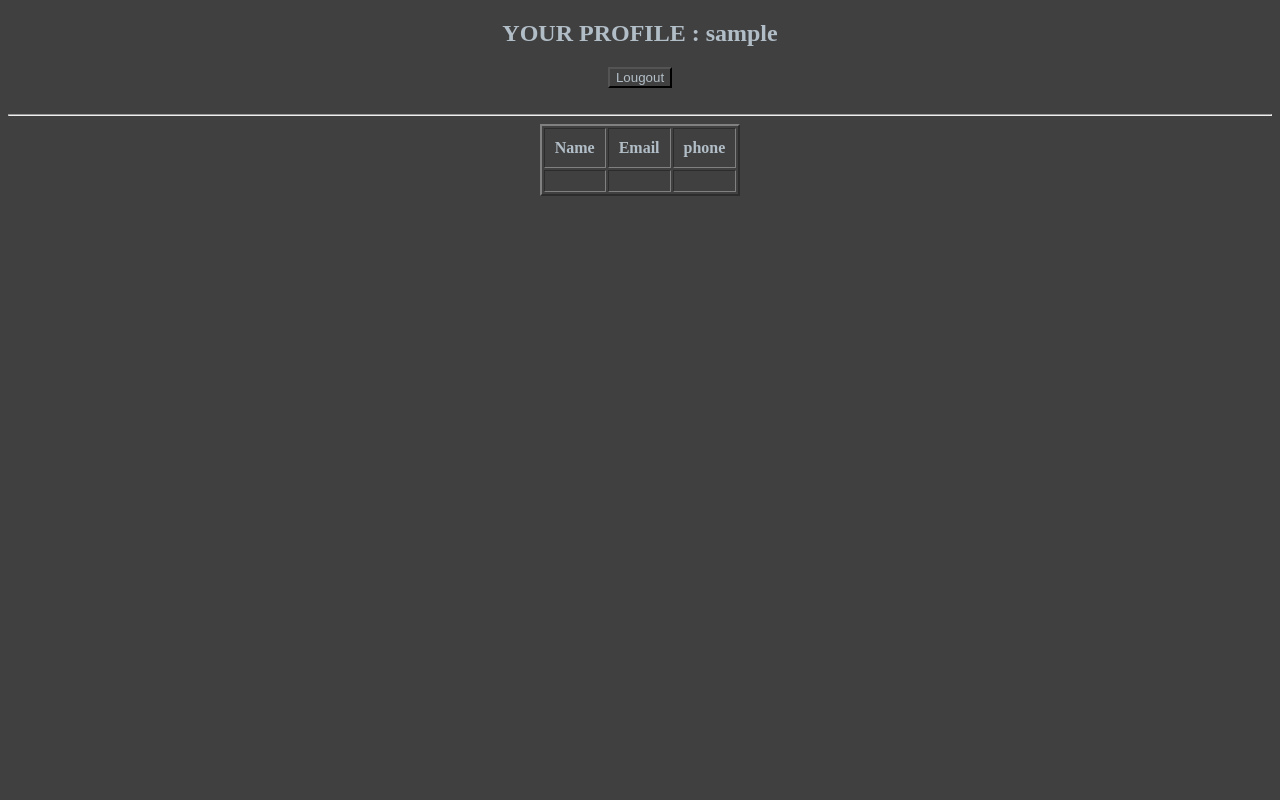
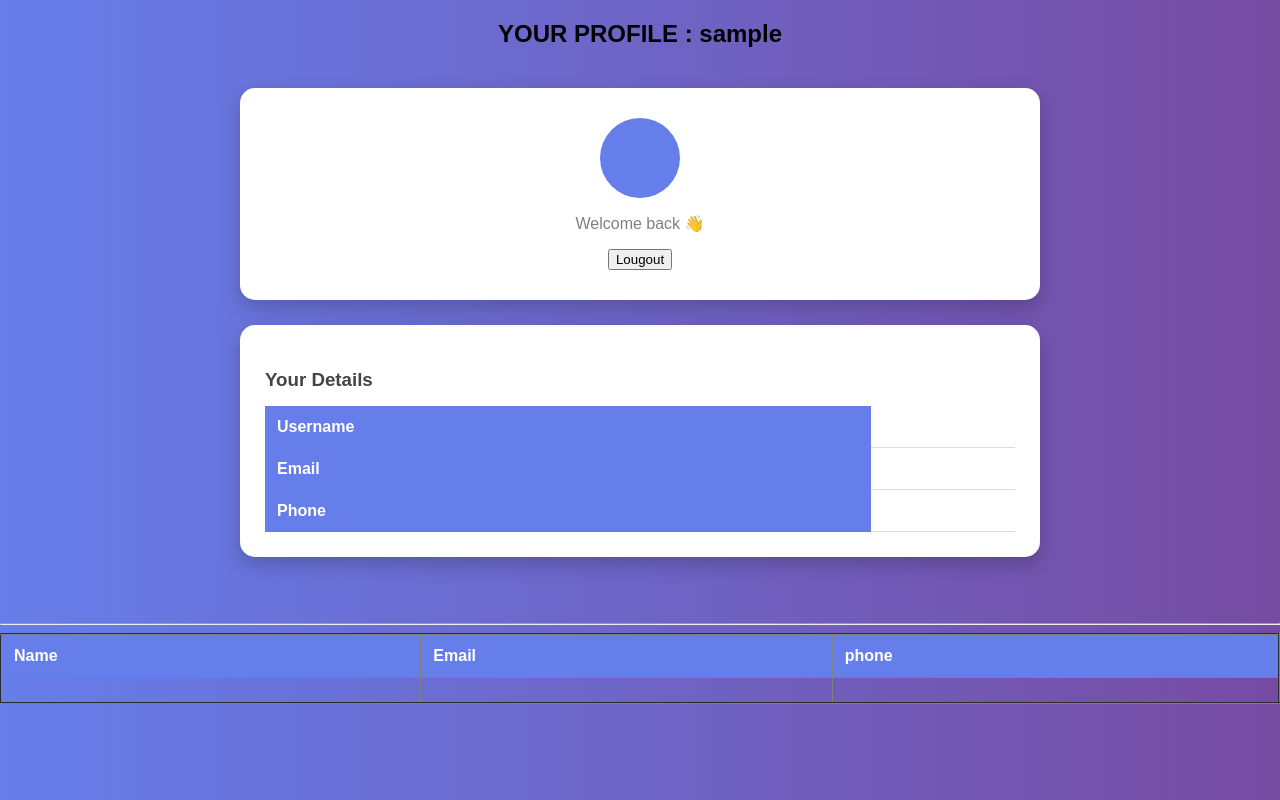
Before and after one commit to sajinbose8053/test, a Flask app: template templates/home.html in a window 1280 px wide. Run offline with Flask 3, Linux system fonts and the light colour scheme; the template is opened without the code that fills it: most values are stand-ins (such as "Sample title", 1, 10 or a date in 2020); lists and menus that the app fills with data are empty.

Commit message:
little  modified in html

```diff
--- a/templates/home.html
+++ b/templates/home.html
@@ -5,10 +5,85 @@
     <meta name="viewport" content="width=device-width, initial-scale=1.0">
     <title>home page</title>
     <style>
-        *{
-            background: #414040;
-            color: rgb(178, 190, 199);
+
+         body {
+                margin: 0;
+                padding: 0;
+                font-family: Arial, Helvetica, sans-serif;
+                background: linear-gradient(to right, #667eea, #764ba2);
+                }
+
+        .container {
+            width: 90%;
+            max-width: 800px;
+            margin: 40px auto;
         }
+
+        .profile-card {
+            background: white;
+            text-align: center;
+            padding: 30px;
+            border-radius: 15px;
+            box-shadow: 0 8px 20px rgba(0,0,0,0.2);
+            margin-bottom: 25px;
+        }
+
+        .profile-circle {
+            width: 80px;
+            height: 80px;
+            background: #667eea;
+            color: white;
+            font-size: 32px;
+            font-weight: bold;
+            border-radius: 50%;
+            display: flex;
+            align-items: center;
+            justify-content: center;
+            margin: 0 auto 15px auto;
+        }
+
+        .profile-card h2 {
+            margin: 5px 0;
+            color: #333;
+        }
+
+        .profile-card p {
+            color: gray;
+        }
+
+        .data-card {
+            background: white;
+            padding: 25px;
+            border-radius: 15px;
+            box-shadow: 0 8px 20px rgba(0,0,0,0.2);
+        }
+
+        .data-card h3 {
+            margin-bottom: 15px;
+            color: #444;
+        }
+
+        table {
+            width: 100%;
+            border-collapse: collapse;
+        }
+
+        th {
+            text-align: left;
+            padding: 12px;
+            background: #667eea;
+            color: white;
+        }
+
+        td {
+            padding: 12px;
+            border-bottom: 1px solid #ddd;
+        }
+
+        tr:hover {
+            background-color: #f2f2f2;
+        }
+
 
     </style>
 </head>
@@ -18,11 +93,44 @@
         <h2>
             YOUR PROFILE : {{username}}
         </h2>
-        <a href="/logout">
+        </form>
+        </center>
+
+        <div class="container">
+
+        <!-- Profile Section -->
+        <div class="profile-card">
+            <div class="profile-circle">
+                {{ user[0][0] | upper }}
+            </div>
+            <h2>{{ user[0] }}</h2>
+            <p>Welcome back 👋</p>
+             <a href="/logout">
             <button type="button">Lougout</button>
         </a>
-        </form>
-        </center>
+        </div>
+
+        <!-- User Data Table -->
+        <div class="data-card">
+            <h3>Your Details</h3>
+            <table>
+                <tr>
+                    <th>Username</th>
+                    <td>{{ user[0] }}</td>
+                </tr>
+                <tr>
+                    <th>Email</th>
+                    <td>{{ user[1] }}</td>
+                </tr>
+                <tr>
+                    <th>Phone</th>
+                    <td>{{ user[2] }}</td>
+                </tr>
+            </table>
+        </div>
+
+    </div>
+
         <br>
     </div>
     <hr>
@@ -37,6 +145,7 @@
                 <td>{{ user[0] }}</td>
                 <td>{{ user[1] }}</td>
                 <td>{{ user[2] }}</td>
+
             </tr>
         </table>
     </center>
```
